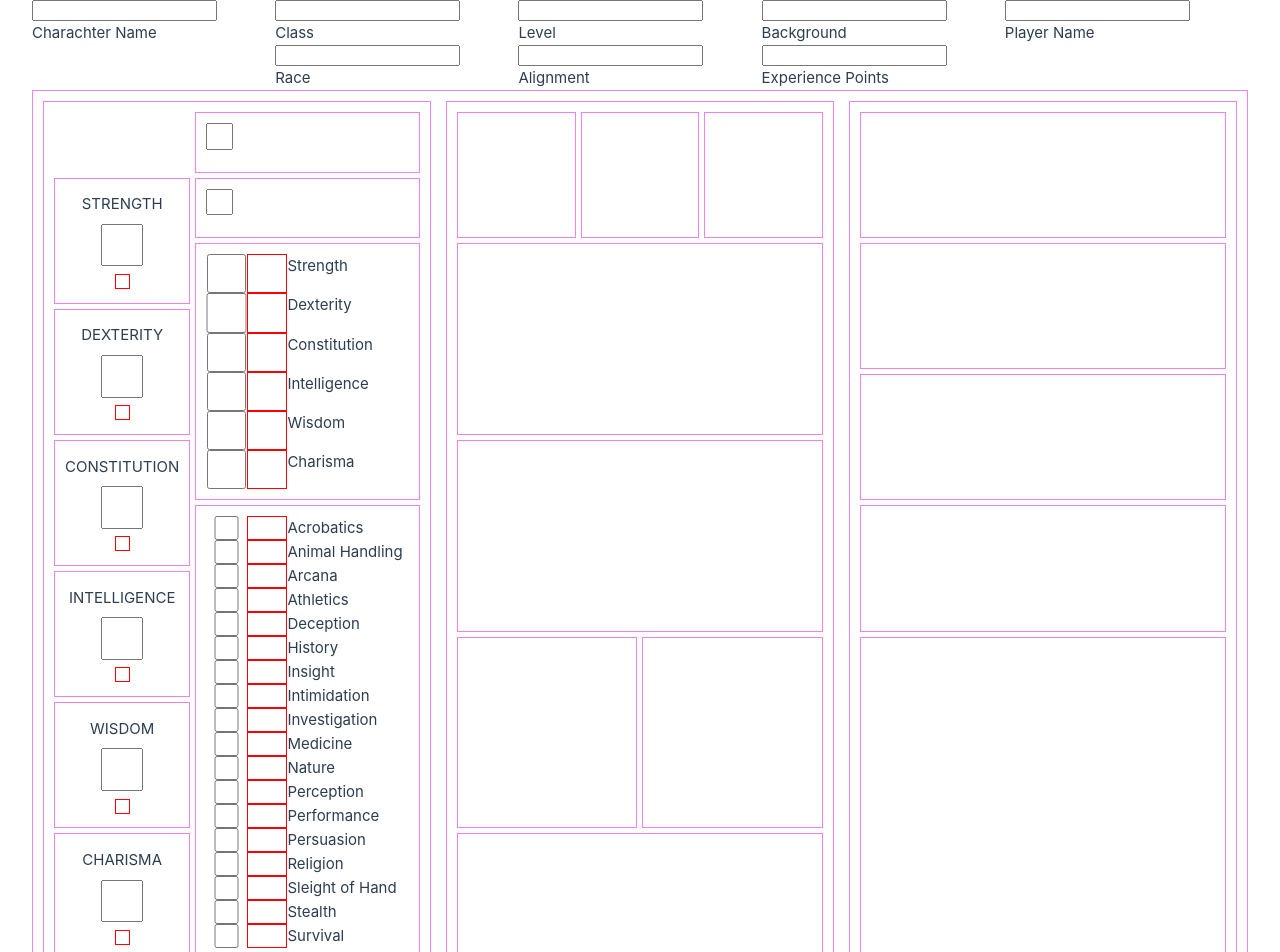
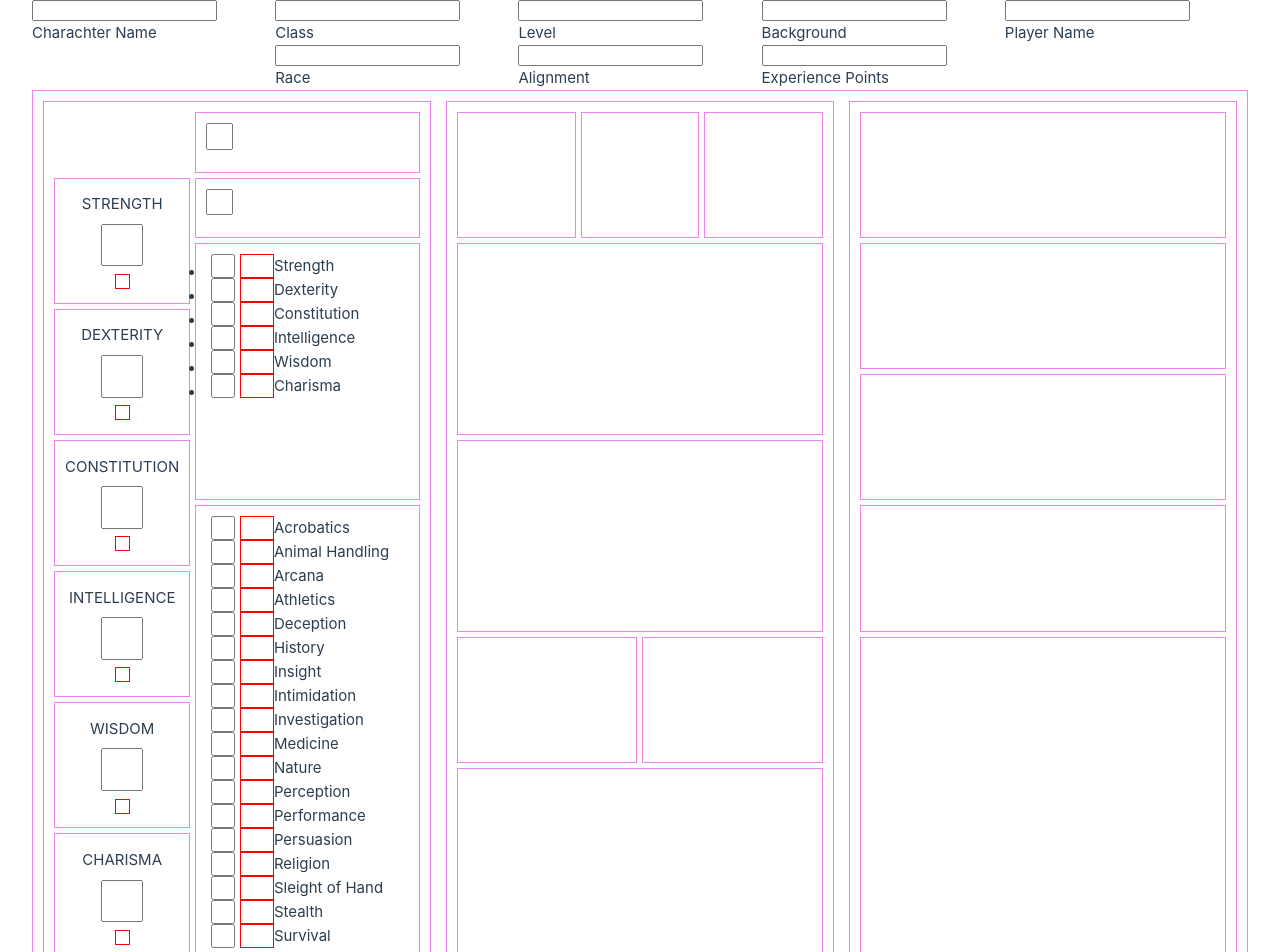
Before and after one commit to RansomDC/DnD-Vue, a Vue app in the folder DnD-Assets/DnD-Vue/: page / in a window 1280 px wide. Shown: the top 952 px of the page. Built offline with nearby package versions, Linux system fonts and the light colour scheme.

Commit message:
DND-6: Turn checkbox list items into individual vue components

```diff
--- a/DnD-Assets/DnD-Vue/src/components/charachterSheet.vue
+++ b/DnD-Assets/DnD-Vue/src/components/charachterSheet.vue
@@ -76,106 +76,17 @@
         <input>
         <label></label>
       </div>
-      <div class="skeleton saving-throws display-grid">
-        <input type="checkbox">
-        <p class="paragraph-style"></p>
-        <label>Strength</label>
+      <ul class="skeleton saving-throws">
+        <li v-for="checkbox in attributesList">
+          <ListCheckbox :model="checkbox"></ListCheckbox>
+        </li>
+      </ul>
+      <ul class="skeleton skills">
+        <li v-for="checkbox in skillsList">
+          <ListCheckbox :model="checkbox"></ListCheckbox>
+        </li>
+      </ul>
 
-        <input type="checkbox">
-        <p class="paragraph-style"></p>
-        <label>Dexterity</label>
-
-        <input type="checkbox">
-        <p class="paragraph-style"></p>
-        <label>Constitution</label>
-
-        <input type="checkbox">
-        <p class="paragraph-style"></p>
-        <label>Intelligence</label>
-
-        <input type="checkbox">
-        <p class="paragraph-style"></p>
-        <label>Wisdom</label>
-
-        <input type="checkbox">
-        <p class="paragraph-style"></p>
-        <label>Charisma</label>
-      </div>
-      <div class="skeleton skills display-grid">
-        <input type="checkbox">
-        <p class="paragraph-style"></p>
-        <label>Acrobatics</label>
-
-        <input type="checkbox">
-        <p class="paragraph-style"></p>
-        <label>Animal Handling</label>
-
-        <input type="checkbox">
-        <p class="paragraph-style"></p>
-        <label>Arcana</label>
-
-        <input type="checkbox">
-        <p class="paragraph-style"></p>
-        <label>Athletics</label>
-
-        <input type="checkbox">
-        <p class="paragraph-style"></p>
-        <label>Deception</label>
-
-        <input type="checkbox">
-        <p class="paragraph-style"></p>
-        <label>History</label>
-
-        <input type="checkbox">
-        <p class="paragraph-style"></p>
-        <label>Insight</label>
-
-        <input type="checkbox">
-        <p class="paragraph-style"></p>
-        <label>Intimidation</label>
-
-        <input type="checkbox">
-        <p class="paragraph-style"></p>
-        <label>Investigation</label>
-
-        <input type="checkbox">
-        <p class="paragraph-style"></p>
-        <label>Medicine</label>
-
-        <input type="checkbox">
-        <p class="paragraph-style"></p>
-        <label>Nature</label>
-
-        <input type="checkbox">
-        <p class="paragraph-style"></p>
-        <label>Perception</label>
-
-        <input type="checkbox">
-        <p class="paragraph-style"></p>
-        <label>Performance</label>
-
-        <input type="checkbox">
-        <p class="paragraph-style"></p>
-        <label>Persuasion</label>
-
-        <input type="checkbox">
-        <p class="paragraph-style"></p>
-        <label>Religion</label>
-
-        <input type="checkbox">
-        <p class="paragraph-style"></p>
-        <label>Sleight of Hand</label>
-
-        <input type="checkbox">
-        <p class="paragraph-style"></p>
-        <label>Stealth</label>
-
-        <input type="checkbox">
-        <p class="paragraph-style"></p>
-        <label>Survival</label>
-
-
-      </div>
       <div class="skeleton passive-perception"></div>
       <div class="skeleton proficiencies-languages"></div>
     </div>
@@ -201,6 +112,30 @@
 </template>
 
 <script setup lang=ts>
+  import { ListCheckboxModel } from './listCheckbox/listCheckboxModel';
+  import ListCheckbox from './listCheckbox/listCheckbox.vue';
+  import { computed } from 'vue'
+
+  const skillNames = ["Acrobatics", "Animal Handling", "Arcana", "Athletics", "Deception", "History", "Insight", "Intimidation", "Investigation", "Medicine", "Nature", "Perception", "Performance", "Persuasion", "Religion", "Sleight of Hand", "Stealth", "Survival"];
+  const attributeNames = ["Strength", "Dexterity", "Constitution", "Intelligence", "Wisdom", "Charisma"];
+
+  const attributesList = computed(() => {
+    const attributes = new Array();
+    attributeNames.forEach((skill) => {
+      const attributeModel = new ListCheckboxModel("", skill);
+      attributes.push(attributeModel);
+    });
+    return attributes;
+  });
+
+  const skillsList = computed(() => {
+    const skills = new Array();
+    skillNames.forEach((skill) => {
+      const skillModel = new ListCheckboxModel("", skill);
+      skills.push(skillModel);
+    });
+    return skills;
+  });
 
 </script>
 
@@ -284,6 +219,10 @@
       grid-row: 7 / 14;
       grid-column: 2 / 4;
       grid-template-columns: 1fr 1fr 3fr;
+
+      li {
+        list-style-type: none;
+      }
     }
     .passive-perception {
       grid-row: 14;
@@ -343,19 +282,19 @@
       grid-column: 1 / 7;
     }
     .hit-dice {
-      grid-row: 9 / 12;
+      grid-row: 9 / 11;
       grid-column: 1 / 4;
     }
     .death-saves {
-      grid-row: 9 / 12;
+      grid-row: 9 / 11;
       grid-column: 4 / 7;
     }
     .attacks-spellcasting {
-      grid-row: 12 / 15;
+      grid-row: 11 / 14;
       grid-column: 1 / 7;
     }
     .equipment {
-      grid-row: 15 / 19;
+      grid-row: 14 / 19;
       grid-column: 1 / 7;
     }
   }
--- /dev/null
+++ b/DnD-Assets/DnD-Vue/src/components/listCheckbox/listCheckbox.vue
@@ -0,0 +1,21 @@
+<template>
+  <label class="skill-checkbox display-grid">
+    <input type="checkbox">
+    <p class="paragraph-style"></p>
+    {{props.model?.Label}}
+  </label>
+</template>
+
+<script setup lang="ts">
+  import { ListCheckboxModel } from './listCheckboxModel';
+
+  const props = defineProps({
+    model: ListCheckboxModel
+  });
+</script>
+
+<style>
+  .skill-checkbox {
+    grid-template-columns: 1fr 1fr 4fr;
+  }
+</style>
--- /dev/null
+++ b/DnD-Assets/DnD-Vue/src/components/listCheckbox/listCheckboxModel.ts
@@ -0,0 +1,10 @@
+export class ListCheckboxModel {
+  public ClassName: string;
+  public Label: string;
+
+  constructor(className: string,
+              label: string) {
+    this.ClassName = className;
+    this.Label = label;
+  }
+}
```
